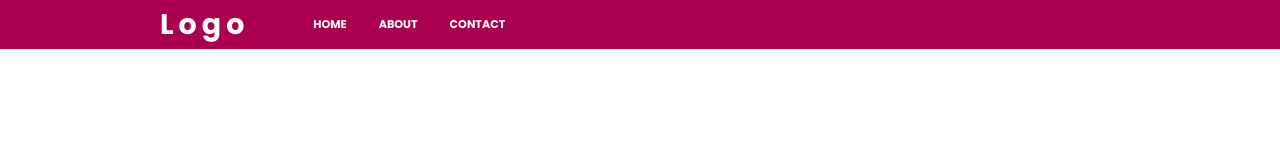
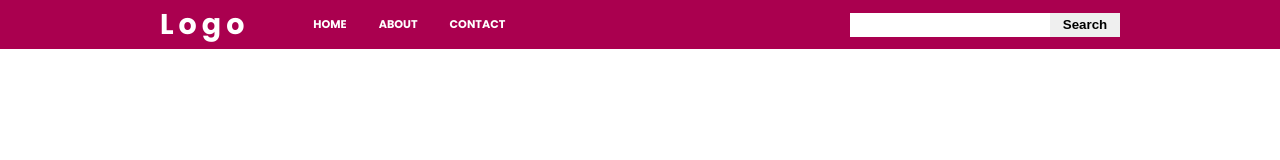
Before and after one commit to MaxwellKJr/simple-navbars-with-flexbox, a plain HTML site: page index.html in a window 1280 px wide. Drawn offline with Linux system fonts and the light colour scheme.

Commit message:
Added search form

```diff
--- a/index.html
+++ b/index.html
@@ -21,6 +21,10 @@
             <a href="#" class="nav-link">Contact</a>
           </li>
         </ul>
+        <form class="search-form">
+          <input type="search" name="searchItem" class="search-input" />
+          <button type="submit">Search</button>
+        </form>
       </div>
     </nav>
   </body>
--- a/style.css
+++ b/style.css
@@ -1,9 +1,9 @@
 @import url("https://fonts.googleapis.com/css2?family=Poppins:ital,wght@0,400;0,700;1,400&display=swap");
 
 * {
+  box-sizing: border-box;
   margin: 0;
   padding: 0;
-  box-sizing: border-box;
 }
 
 * a {
@@ -50,11 +50,42 @@
   font-weight: bold;
   padding: 1rem 1rem;
   text-transform: uppercase;
-  transition: background, color 400ms ease-in-out;
+  transition: all 400ms ease-in-out;
 }
 
 nav .nav-links a:hover {
   background: #fff;
+  color: #aa004f;
+}
+
+nav .search-form {
+  display: flex;
+  align-items: center;
+}
+
+nav .search-input,
+nav button {
+  border: none;
+  height: 1.5rem;
+}
+
+nav .search-input {
+  min-width: 200px;
+  height: 1.5rem;
+}
+
+nav button {
+  cursor: pointer;
+  font-weight: bold;
+  display: inline-flex;
+  align-items: center;
+  justify-content: center;
+  width: 70px;
+  transition: all 500ms ease-in-out;
+}
+
+nav button:hover {
+  background: #fdfdfd;
   color: #aa004f;
 }
 
@@ -74,6 +105,12 @@
   }
 }
 
+@media (max-width: 670px) {
+  nav .search-form {
+    display: none;
+  }
+}
+
 @media (max-width: 340px) {
   nav .nav-links li:first-child {
     display: none;
```
